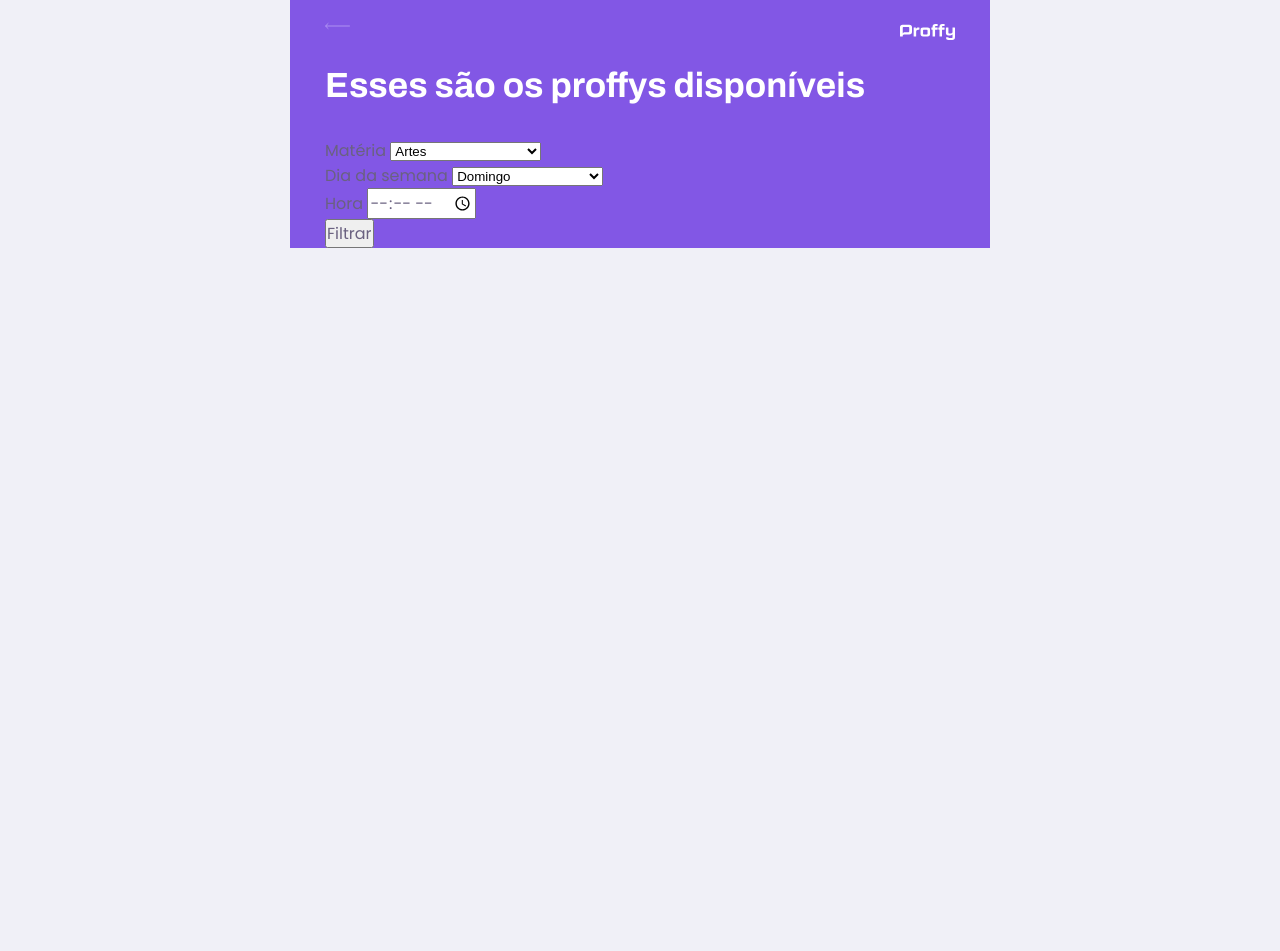
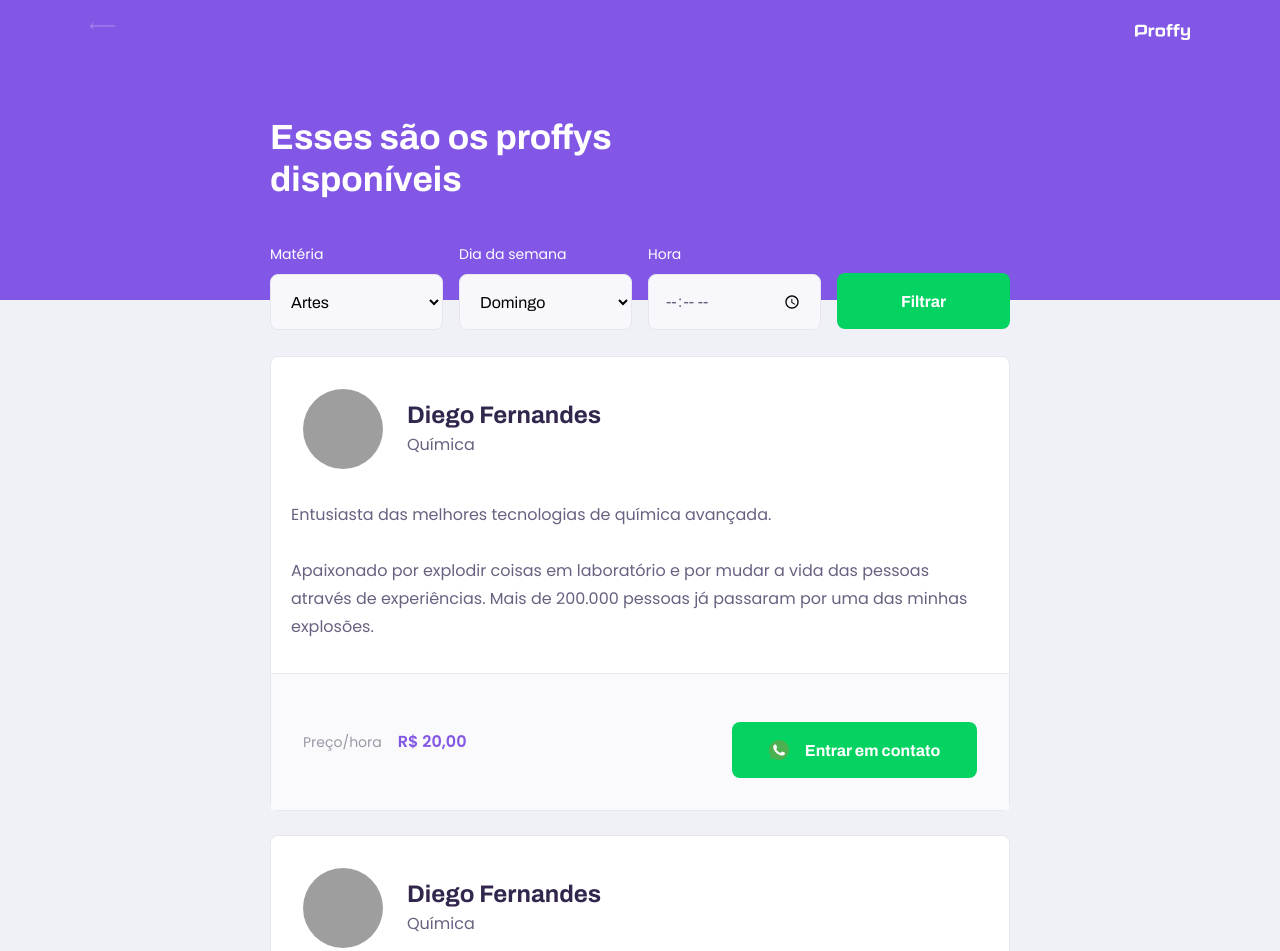
Before and after one commit to rafaelsmonte/NextLevelWeek, a plain HTML site: page pages/study.html in a window 1280 px wide. Shown: the top 951 px of the page. Before the commit the page ends 800 px from the top, so only its background shows below. Drawn offline with Linux system fonts and the light colour scheme; grey boxes are pictures that could not be loaded.

Commit message:
add stylo para desktop no study.html

```diff
--- a/css/page-study.css
+++ b/css/page-study.css
@@ -30,6 +30,7 @@
 .page-header .header-content{
   width: 90%;
   margin: 0 auto;
+  position: relative;
 }
 .page-header .header-content strong{
   font: 700 3.5rem Archivo;
@@ -39,3 +40,201 @@
 #search-teachers{
   margin-top: 3.2rem;
 }
+#search-teachers label{
+  color: var(--color-title-in-primary);
+}
+#search-teachers .select-block{
+  margin-bottom: 1.4rem;
+}
+#search-teachers button{
+  width: 100%;
+  height: 5.6rem;
+  background: var(--color-secondary);
+  color: var(--color-button-text);
+  border: 0;
+  border-radius: .8rem;
+  cursor: pointer;
+  font: 700 1.6rem Archivo;
+  display: flex;
+  align-items: center;
+  justify-content: center;
+  transition: background 0.2s;
+  margin-top: 3.2rem;
+
+}
+#search-teachers button:hover{
+  background: var(--color-secondary-dark);
+}
+.select-block label, .input-block label{
+ font-size: 1.4rem;
+ color:var(--color-text-complement);
+}
+
+.input-block input, .select-block select{
+  width: 100%;
+  height: 5.6rem;
+  margin-top: 0.8rem;
+  border-radius: 0.8rem;
+  background: var(--color-input-background);
+  border: 1px solid var(--color-line-in-white);
+  outline: 0;
+  padding: 0 1.6rem;
+  font: 1.6rem Archivo;
+}
+.input-block{
+  position: relative;
+}
+.input-block:focus-within::after{
+  content: "";
+  width: calc(100% - 3.2rem);
+  height: 2px;
+  background:var(--color-primary-light);
+  position: absolute;
+  left: 1.6rem;
+  right: 1.6rem;
+  bottom: 0;
+}
+#page-study main{
+  margin:  3.2rem auto;
+  width: 90%;
+}
+.teacher-item{
+  background-color: var(--color-box-base);
+  border: 1px solid var(--color-line-in-white);
+  border-radius: .8rem;
+  margin-top: 2.4rem;
+
+}
+.teacher-item header{
+  padding: 3.2rem 2rem;
+  display: flex;
+  align-items: center;
+}
+.teacher-item header img{
+  width: 8rem;
+  height: 8rem;
+  border-radius: 50%;
+}
+.teacher-item header div{
+  margin-left: 2.4rem;
+}
+
+.teacher-item header strong{
+  font: 700 2.4rem Archivo;
+  display: block;
+  color: var(--color-text-title);
+}
+.teacher-item header span{
+  font-size: 1.6rem;
+  display: block;
+  margin-top: .4rem;
+}
+.teacher-item > p{
+  padding: 0 2rem;
+  font-size: 1.6rem;
+  line-height: 2.8rem;
+}
+.teacher-item footer{
+  padding: 3.2rem 2rem;
+  background-color: var(--color-box-footer);
+  border-top: 1px solid var(--color-line-in-white);
+  margin-top: 3.2rem;
+  display: flex;
+  align-items: center;
+  justify-content: space-between;
+}
+.teacher-item footer p{
+  font-size: 1.4rem;
+  line-height: 2.4rem;
+  color: var(--color-text-complement);
+}
+.teacher-item footer p strong{
+  font-size: 1.6rem;
+  color:var(--color-primary);
+  display: block;
+}
+.teacher-item footer button{
+  width: 20rem;
+  height: 5.6rem;
+  background: var(--color-secondary);
+  color: var(--color-button-text);
+  border: 0;
+  border-radius: .8rem;
+  cursor: pointer;
+  font: 700 1.6rem Archivo;
+  display: flex;
+  align-items: center;
+
+  justify-content: space-evenly;
+  transition: background 0.2s;
+  margin-top: 1.6rem;
+
+}
+.teacher-item footer button:hover{
+  background: var(--color-secondary-dark);
+}
+
+@media(min-width:700px){
+  #page-study #container{
+    max-width: 100vw;
+  }
+  .page-header{
+    height: 300px;
+    margin: 0 auto;
+
+  }
+  .page-header .top-bar-container{
+    max-width: 1100px;
+  }
+  .page-header .header-content{
+    max-width: 740px;
+    flex: 1 1;
+    padding-bottom: 48px;
+    display: flex;
+    flex-direction: column;
+    justify-content: center;
+  }
+  .teacher-item header,
+  .teacher-item footer{
+    padding: 32px;
+  }
+  #search-teachers{
+    display: grid;
+    grid-template-columns: repeat(4 , 1fr);
+    gap: 16px;
+    position: absolute;
+    bottom: -30px;
+
+  }
+  .page-header .header-content strong{
+    max-width: 350px;
+  }
+  #page-study main{
+    padding: 32px 0;
+    max-width: 740px;
+    margin: 0 auto;
+  }
+  #search-teachers .select-block{
+    margin: 0;
+  }
+.teacher-item footer p strong{
+  display: initial;
+  margin-left: 16px;
+}
+.teacher-item footer > p{
+  padding: 0 32;
+}
+
+.teacher-item footer button{
+  width: 245px;
+  font-size: 16px;
+  justify-content: center;
+}
+.teacher-item footer button img{
+  margin-right: 16px;
+}
+
+
+
+
+}
--- a/pages/study.html
+++ b/pages/study.html
@@ -1,5 +1,6 @@
 <!DOCTYPE html>
 <html lang="en">
+
 <head>
   <meta charset="UTF-8" />
   <meta name="viewport" content="width=device-width, initial-scale=1.0" />
@@ -7,10 +8,10 @@
   <link rel="stylesheet" href="/css/page-study.css" />
   <link
     href="https://fonts.googleapis.com/css2?family=Archivo:wght@400;700&amp;family=Poppins:wght@400;600&amp;display=swap"
-      rel="stylesheet"
-    />
+    rel="stylesheet" />
   <title>Proffy | Sua plataforma de estudos online</title>
 </head>
+
 <body id="page-study">
   <div id="container">
     <header class="page-header">
@@ -54,12 +55,61 @@
           </div>
           <div class="input-block">
             <label for="time">Hora</label>
-                <input name="time" id="time" type="time" >
+            <input name="time" id="time" type="time">
           </div>
           <button type="submit">Filtrar</button>
         </form>
       </div>
     </header>
+    <main>
+      <article class="teacher-item">
+        <header>
+          <img
+            src="https://avatars2.githubusercontent.com/u/2254731?s=460&amp;u=0ba16a79456c2f250e7579cb388fa18c5c2d7d65&amp;v=4"
+            alt="Diego Fernandes">
+          <div>
+            <strong>Diego Fernandes</strong>
+            <span>Química</span>
+          </div>
+        </header>
+
+        <p>Entusiasta das melhores tecnologias de química avançada.<br><br>Apaixonado por explodir coisas em laboratório
+          e por mudar a vida das pessoas através de experiências. Mais de 200.000 pessoas já passaram por uma das minhas
+          explosões.</p>
+
+        <footer>
+          <p>Preço/hora<strong>R$ 20,00</strong>
+          </p>
+          <button type="button">
+            <img src="/images/icons/whatsapp.svg" alt="Whatsapp">Entrar em contato
+          </button>
+        </footer>
+      </article>
+      <article class="teacher-item">
+        <header>
+          <img
+            src="https://avatars2.githubusercontent.com/u/2254731?s=460&amp;u=0ba16a79456c2f250e7579cb388fa18c5c2d7d65&amp;v=4"
+            alt="Diego Fernandes">
+          <div>
+            <strong>Diego Fernandes</strong>
+            <span>Química</span>
+          </div>
+        </header>
+
+        <p>Entusiasta das melhores tecnologias de química avançada.<br><br>Apaixonado por explodir coisas em laboratório
+          e por mudar a vida das pessoas através de experiências. Mais de 200.000 pessoas já passaram por uma das minhas
+          explosões.</p>
+
+        <footer>
+          <p>Preço/hora<strong>R$ 20,00</strong>
+          </p>
+          <button type="button">
+            <img src="/images/icons/whatsapp.svg" alt="Whatsapp">Entrar em contato
+          </button>
+        </footer>
+      </article>
+    </main>
   </div>
 </body>
+
 </html>
```
Lines whose indentation alone changed are shown as unchanged.
